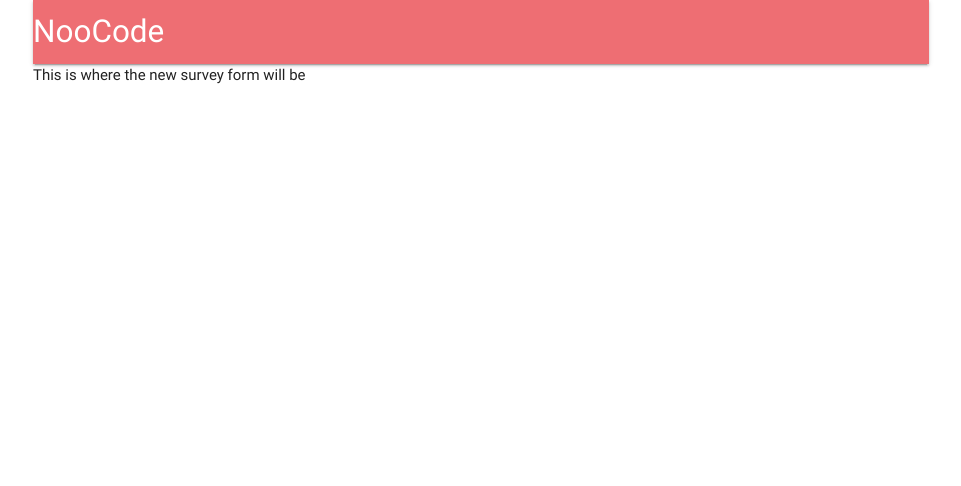
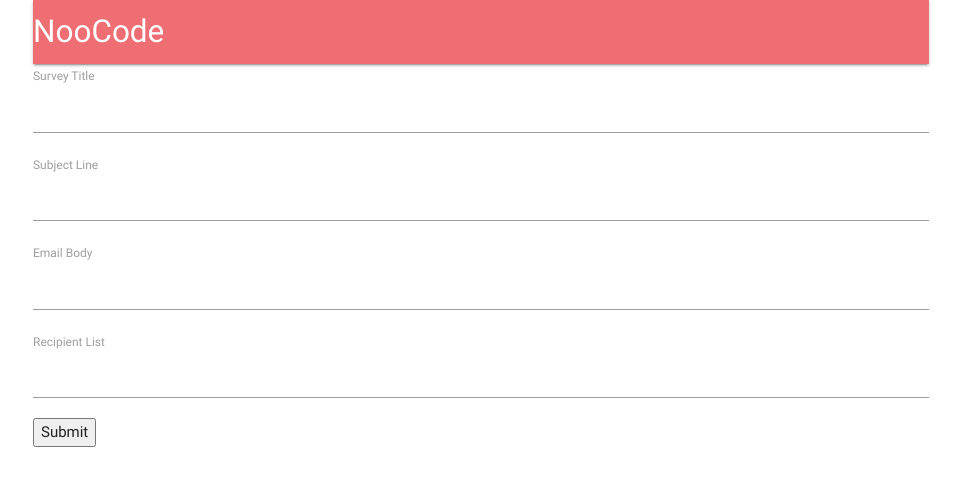
Before and after one commit to cronwel/noocode, a React (Create React App) app in the folder client/: page /surveys/new in a window 1280 px wide. Shown: the top 486 px of the page, without its empty margins (159-1120 px from the left). Built offline with nearby package versions, Linux system fonts and the light colour scheme; no server answers.

Commit message:
Refactoring form

```diff
--- /dev/null
+++ b/client/src/components/surveys/SurveyField.js
@@ -0,0 +1,10 @@
+import React from 'react';
+
+export default ({ input, label }) => {
+  return (
+    <div>
+      <label>{label}</label>
+      <input {...input} />
+    </div>
+  );
+};
--- /dev/null
+++ b/client/src/components/surveys/SurveyForm.js
@@ -0,0 +1,57 @@
+import React, { Component } from 'react';
+import { reduxForm, Field } from 'redux-form';
+import SurveyField from './SurveyField';
+
+const FIELDS = [
+  { label: 'Survey Title', name: 'title' },
+  { label: 'Subject Line', name: 'subject' },
+  { label: 'Email Body', name: 'body' },
+  { label: 'Recipient List', name: 'emails' }
+];
+
+class SurveyForm extends Component {
+  renderFields() {
+    return (
+      <div>
+        <Field
+          type="text"
+          label="Survey Title"
+          name="title"
+          component={SurveyField}
+        />
+        <Field
+          type="text"
+          label="Subject Line"
+          name="subject"
+          component={SurveyField}
+        />
+        <Field
+          type="text"
+          label="Email Body"
+          name="body"
+          component={SurveyField}
+        />
+        <Field
+          type="text"
+          label="Recipient List"
+          name="emails"
+          component={SurveyField}
+        />
+      </div>
+    );
+  }
+  render() {
+    return (
+      <div>
+        <form onSubmit={this.props.handleSubmit(values => console.log(values))}>
+          {this.renderFields()}
+          <button type="submit">Submit</button>
+        </form>
+      </div>
+    );
+  }
+}
+
+export default reduxForm({
+  form: 'surveyForm'
+})(SurveyForm);
--- a/client/src/components/surveys/SurveyNew.js
+++ b/client/src/components/surveys/SurveyNew.js
@@ -1,8 +1,13 @@
 import React, { Component } from 'react';
+import SurveyForm from './SurveyForm';
 
 class SurveyNew extends Component {
   render() {
-    return <div>This is where the new survey form will be</div>;
+    return (
+      <div>
+        <SurveyForm />
+      </div>
+    );
   }
 }
 
```
